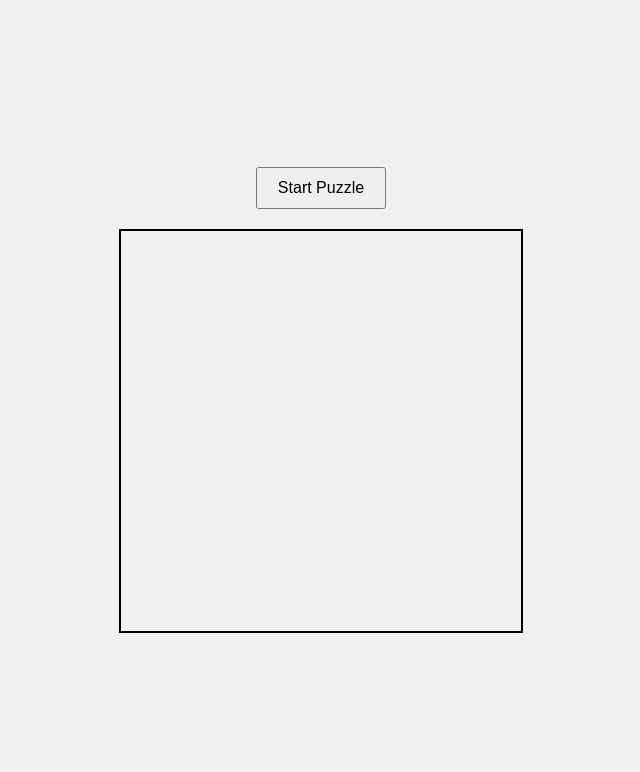
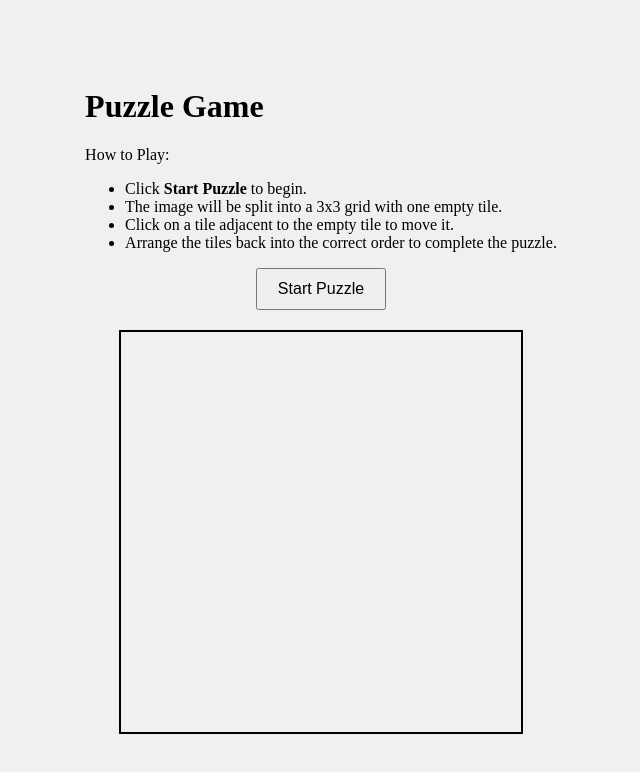
Before and after one commit to 5ssrei/game-website, a plain HTML site: page puzzle-game.html in a window 1280 px wide. Shown: the whole page, without its empty margins (319-959 px from the left). Drawn offline with Linux system fonts and the light colour scheme.

Commit message:
Update puzzle-game.html

```diff
--- a/puzzle-game.html
+++ b/puzzle-game.html
@@ -26,6 +26,17 @@
     </style>
 </head>
 <body>
+    <div>
+        <h1>Puzzle Game</h1>
+        <p>How to Play:</p>
+        <ul>
+            <li>Click <strong>Start Puzzle</strong> to begin.</li>
+            <li>The image will be split into a 3x3 grid with one empty tile.</li>
+            <li>Click on a tile adjacent to the empty tile to move it.</li>
+            <li>Arrange the tiles back into the correct order to complete the puzzle.</li>
+        </ul>
+    </div>
+    <body>
     <button id="startButton">Start Puzzle</button>
     <canvas id="puzzleCanvas" width="400" height="400"></canvas>
 
```
